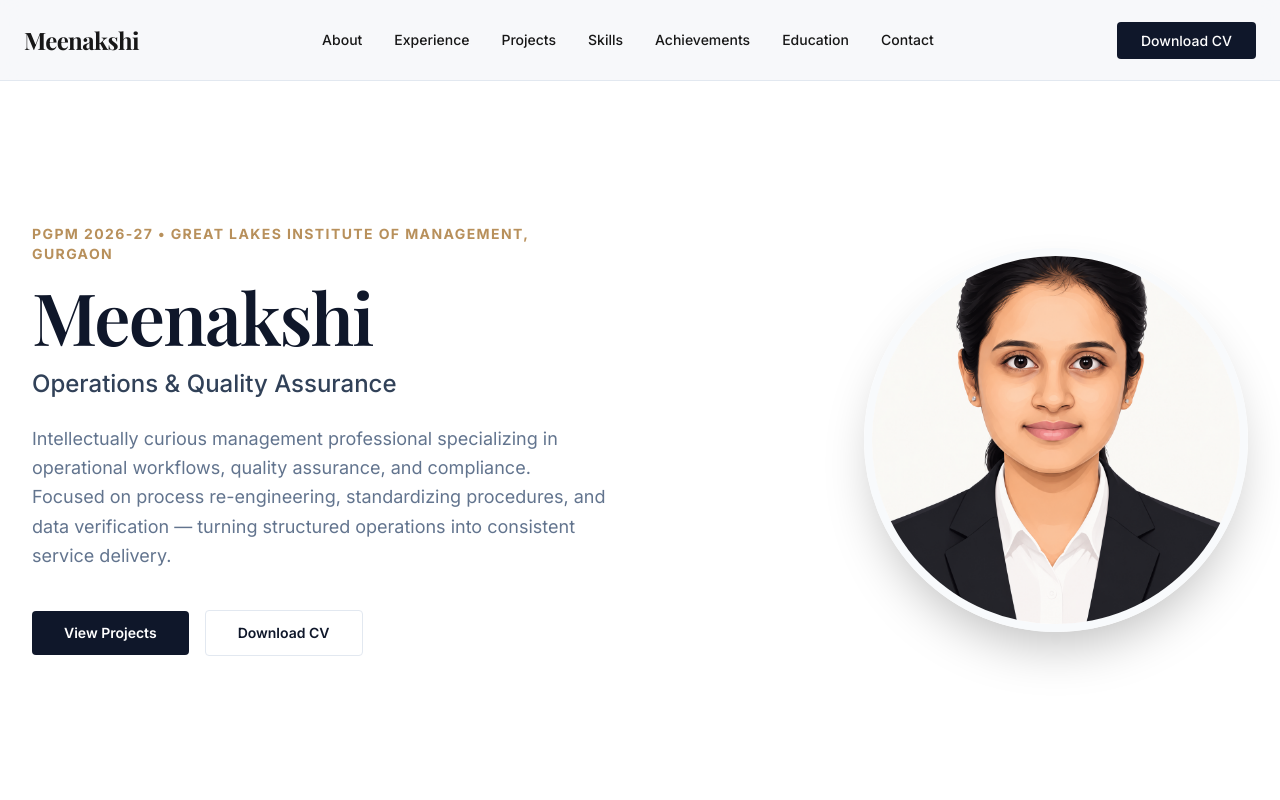
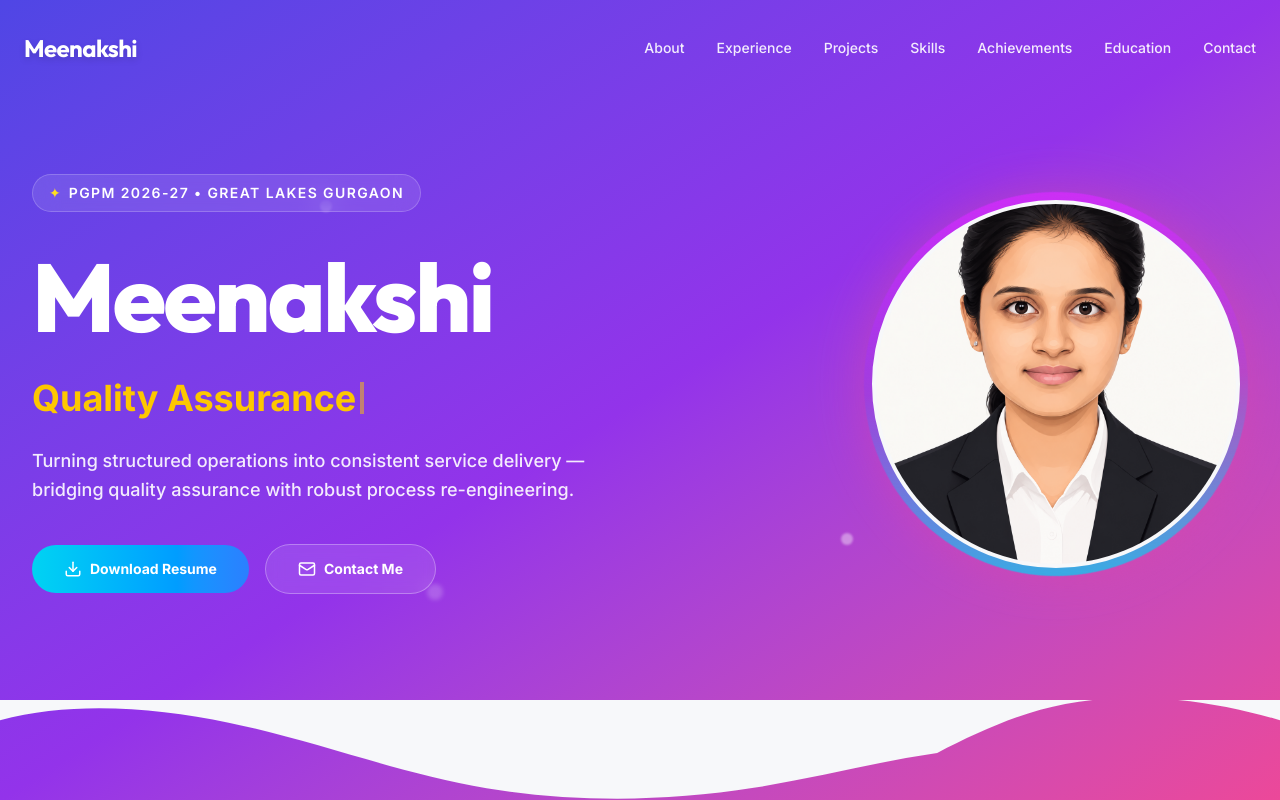
Before and after one commit to raunaksingh-code/Meenakshi-Portfolio, a Next.js app: page / in a window 1280 px wide. Shown: the top 800 px of the page. Built offline with nearby package versions, Linux system fonts and the light colour scheme; a web font is replaced by a local one.

Commit message:
feat: redesign hero with vibrant animated gradient and typing effect

```diff
--- a/src/app/globals.css
+++ b/src/app/globals.css
@@ -47,3 +47,29 @@ body {
   -webkit-text-fill-color: transparent;
   background-clip: text;
 }
+
+@keyframes spin-slow {
+  from {
+    transform: rotate(0deg);
+  }
+  to {
+    transform: rotate(360deg);
+  }
+}
+
+@keyframes reverse-spin {
+  from {
+    transform: rotate(360deg);
+  }
+  to {
+    transform: rotate(0deg);
+  }
+}
+
+.animate-spin-slow {
+  animation: spin-slow 8s linear infinite;
+}
+
+.animate-reverse-spin {
+  animation: reverse-spin 8s linear infinite;
+}
--- a/src/app/layout.tsx
+++ b/src/app/layout.tsx
@@ -30,7 +30,7 @@ export default function RootLayout({ children }: { children: React.ReactNode })
       lang="en"
       className={`${inter.variable} ${outfit.variable} ${playfair.variable} h-full antialiased scroll-smooth`}
     >
-      <body className="min-h-full flex flex-col font-sans bg-background text-foreground overflow-x-hidden pt-20">
+      <body className="min-h-full flex flex-col font-sans bg-background text-foreground overflow-x-hidden">
         <Navbar />
         {children}
       </body>
--- a/src/components/Hero.tsx
+++ b/src/components/Hero.tsx
@@ -1,50 +1,97 @@
+"use client";
+
+import { useState, useEffect } from "react";
 import Image from "next/image";
-import Link from "next/link";
+import { Download, Mail } from "lucide-react";
+
+const typingWords = ["Operations", "Quality Assurance", "Strategy", "Business Intelligence"];
 
 export function Hero() {
+  const [currentWordIndex, setCurrentWordIndex] = useState(0);
+  const [currentText, setCurrentText] = useState("");
+  const [isDeleting, setIsDeleting] = useState(false);
+
+  useEffect(() => {
+    const word = typingWords[currentWordIndex];
+    let timeout: NodeJS.Timeout;
+
+    if (isDeleting) {
+      timeout = setTimeout(() => {
+        setCurrentText(word.substring(0, currentText.length - 1));
+        if (currentText.length === 0) {
+          setIsDeleting(false);
+          setCurrentWordIndex((prev) => (prev + 1) % typingWords.length);
+        }
+      }, 50);
+    } else {
+      timeout = setTimeout(() => {
+        setCurrentText(word.substring(0, currentText.length + 1));
+        if (currentText.length === word.length) {
+          timeout = setTimeout(() => setIsDeleting(true), 2000);
+        }
+      }, 100);
+    }
+
+    return () => clearTimeout(timeout);
+  }, [currentText, isDeleting, currentWordIndex]);
+
   return (
-    <section className="relative w-full min-h-[calc(100vh-80px)] flex items-center bg-white">
-      <div className="max-w-7xl mx-auto w-full px-6 lg:px-8 py-20 flex flex-col-reverse lg:flex-row items-center justify-between gap-16">
+    <section className="relative w-full min-h-screen flex items-center bg-gradient-to-br from-[#4F46E5] via-[#9333EA] to-[#EC4899] overflow-hidden pt-24 pb-32">
+
+      {/* Decorative floating dots/stars */}
+      <div className="absolute top-1/4 left-1/4 w-3 h-3 bg-white/30 rounded-full blur-[1px]" />
+      <div className="absolute top-1/3 right-1/4 w-2 h-2 bg-white/50 rounded-full blur-[1px]" />
+      <div className="absolute bottom-1/4 left-1/3 w-4 h-4 bg-white/20 rounded-full blur-[2px]" />
+      <div className="absolute top-2/3 right-1/3 w-3 h-3 bg-white/40 rounded-full blur-[1px]" />
+
+      <div className="relative z-10 max-w-7xl mx-auto w-full px-6 lg:px-8 flex flex-col-reverse lg:flex-row items-center justify-between gap-16">
 
         {/* Left Column - Text Content */}
         <div className="flex-1 flex flex-col items-center text-center lg:items-start lg:text-left">
 
-          <div className="text-[var(--color-accent-gold)] text-xs md:text-sm font-bold tracking-widest uppercase mb-4">
-            PGPM 2026-27 • GREAT LAKES INSTITUTE OF MANAGEMENT, GURGAON
+          <div className="inline-flex items-center gap-2 px-4 py-2 rounded-full bg-white/10 border border-white/20 backdrop-blur-md mb-8">
+            <span className="text-yellow-300 text-sm">✦</span>
+            <span className="text-white text-xs md:text-sm font-semibold tracking-widest uppercase">
+              PGPM 2026-27 • GREAT LAKES GURGAON
+            </span>
           </div>
 
-          <h1 className="font-serif text-5xl md:text-6xl lg:text-7xl font-semibold tracking-tight text-[#0F172A] mb-4">
+          <h1 className="font-heading text-6xl md:text-7xl lg:text-8xl font-extrabold tracking-tight text-white mb-6 leading-[1.1]">
             Meenakshi
           </h1>
 
-          <h2 className="text-xl md:text-2xl font-medium text-slate-700 mb-6 font-sans">
-            Operations & Quality Assurance
+          <h2 className="text-3xl md:text-4xl font-bold text-yellow-400 mb-6 font-sans h-12 flex items-center">
+            {currentText}
+            <span className="animate-pulse ml-1 inline-block w-1 h-8 bg-yellow-400"></span>
           </h2>
 
-          <p className="text-slate-500 max-w-xl text-base md:text-lg leading-relaxed mb-10">
-            Intellectually curious management professional specializing in operational workflows, quality assurance, and compliance. Focused on process re-engineering, standardizing procedures, and data verification — turning structured operations into consistent service delivery.
+          <p className="text-white/90 max-w-xl text-base md:text-lg leading-relaxed mb-10 font-medium">
+            Turning structured operations into consistent service delivery — bridging quality assurance with robust process re-engineering.
           </p>
 
-          <div className="flex flex-col sm:flex-row items-center gap-4">
-            <Link
-              href="#projects"
-              className="w-full sm:w-auto px-8 py-3 bg-[#0F172A] text-white text-sm font-semibold rounded hover:bg-[#1E293B] transition-colors text-center"
-            >
-              View Projects
-            </Link>
+          <div className="flex flex-col sm:flex-row items-center gap-4 w-full sm:w-auto">
             <a
               href="/Resume.pdf"
               target="_blank"
-              className="w-full sm:w-auto px-8 py-3 bg-white text-[#0F172A] border border-[#E2E8F0] text-sm font-semibold rounded hover:bg-slate-50 transition-colors text-center"
+              className="flex items-center justify-center gap-2 w-full sm:w-auto px-8 py-3.5 bg-gradient-to-r from-cyan-400 to-blue-500 text-white text-sm font-bold rounded-full hover:shadow-[0_0_20px_rgba(34,211,238,0.5)] transition-all transform hover:-translate-y-1"
             >
-              Download CV
+              <Download size={18} />
+              Download Resume
+            </a>
+            <a
+              href="#contact"
+              className="flex items-center justify-center gap-2 w-full sm:w-auto px-8 py-3.5 bg-white/10 border border-white/30 text-white text-sm font-bold rounded-full hover:bg-white/20 transition-all backdrop-blur-sm"
+            >
+              <Mail size={18} />
+              Contact Me
             </a>
           </div>
         </div>
 
         {/* Right Column - Image */}
         <div className="flex-1 flex justify-center lg:justify-end w-full max-w-sm lg:max-w-none">
-          <div className="relative w-64 h-64 md:w-80 md:h-80 lg:w-96 lg:h-96 rounded-full overflow-hidden border-[8px] border-slate-50 shadow-2xl">
+          <div className="relative w-72 h-72 md:w-96 md:h-96 rounded-full p-2 bg-gradient-to-tr from-cyan-400 via-transparent to-fuchsia-500 animate-spin-slow rounded-full shadow-[0_0_50px_rgba(236,72,153,0.4)]">
+            <div className="absolute inset-2 rounded-full overflow-hidden border-4 border-background bg-background animate-reverse-spin">
               <Image
                 src="/profile.png"
                 alt="Meenakshi Profile"
@@ -54,8 +101,17 @@ export function Hero() {
               />
             </div>
           </div>
+        </div>
 
       </div>
+
+      {/* Subtle wave transition to the next section */}
+      <div className="absolute bottom-0 left-0 w-full overflow-hidden leading-none z-0 rotate-180">
+        <svg className="relative block w-full h-[50px] md:h-[100px]" data-name="Layer 1" xmlns="http://www.w3.org/2000/svg" viewBox="0 0 1200 120" preserveAspectRatio="none">
+          <path d="M321.39,56.44c58-10.79,114.16-30.13,172-41.86,82.39-16.72,168.19-17.73,250.45-.39C823.78,31,906.67,72,985.66,92.83c70.05,18.48,146.53,26.09,214.34,3V120H0V95.8C59.71,118,130.85,132,201.33,115.2,243.68,105,283.47,81.4,321.39,56.44Z" className="fill-background"></path>
+        </svg>
+      </div>
+
     </section>
   );
 }
--- a/src/components/Navbar.tsx
+++ b/src/components/Navbar.tsx
@@ -2,38 +2,27 @@ import Link from "next/link";
 
 export function Navbar() {
   return (
-    <header className="w-full fixed top-0 left-0 z-50 bg-background/90 backdrop-blur-md border-b border-muted">
-      <div className="max-w-7xl mx-auto px-6 h-20 flex items-center justify-between">
+    <header className="w-full fixed top-0 left-0 z-50 bg-transparent">
+      <div className="max-w-7xl mx-auto px-6 h-24 flex items-center justify-between">
         {/* Logo */}
-        <Link href="/" className="font-serif text-2xl font-bold tracking-tight text-foreground">
+        <Link href="/" className="font-heading text-2xl font-bold tracking-tight text-white drop-shadow-md">
           Meenakshi
         </Link>
 
         {/* Desktop Navigation */}
-        <nav className="hidden lg:flex items-center space-x-8 text-sm font-medium text-foreground">
-          <Link href="#about" className="hover:text-primary transition-colors">About</Link>
-          <Link href="#experience" className="hover:text-primary transition-colors">Experience</Link>
-          <Link href="#projects" className="hover:text-primary transition-colors">Projects</Link>
-          <Link href="#skills" className="hover:text-primary transition-colors">Skills</Link>
-          <Link href="#achievements" className="hover:text-primary transition-colors">Achievements</Link>
-          <Link href="#education" className="hover:text-primary transition-colors">Education</Link>
-          <Link href="#contact" className="hover:text-primary transition-colors">Contact</Link>
+        <nav className="hidden lg:flex items-center space-x-8 text-sm font-medium text-white/90">
+          <Link href="#about" className="hover:text-white transition-colors relative after:absolute after:bottom-[-4px] after:left-0 after:w-full after:h-[2px] after:bg-white after:scale-x-0 hover:after:scale-x-100 after:transition-transform after:origin-left">About</Link>
+          <Link href="#experience" className="hover:text-white transition-colors relative after:absolute after:bottom-[-4px] after:left-0 after:w-full after:h-[2px] after:bg-white after:scale-x-0 hover:after:scale-x-100 after:transition-transform after:origin-left">Experience</Link>
+          <Link href="#projects" className="hover:text-white transition-colors relative after:absolute after:bottom-[-4px] after:left-0 after:w-full after:h-[2px] after:bg-white after:scale-x-0 hover:after:scale-x-100 after:transition-transform after:origin-left">Projects</Link>
+          <Link href="#skills" className="hover:text-white transition-colors relative after:absolute after:bottom-[-4px] after:left-0 after:w-full after:h-[2px] after:bg-white after:scale-x-0 hover:after:scale-x-100 after:transition-transform after:origin-left">Skills</Link>
+          <Link href="#achievements" className="hover:text-white transition-colors relative after:absolute after:bottom-[-4px] after:left-0 after:w-full after:h-[2px] after:bg-white after:scale-x-0 hover:after:scale-x-100 after:transition-transform after:origin-left">Achievements</Link>
+          <Link href="#education" className="hover:text-white transition-colors relative after:absolute after:bottom-[-4px] after:left-0 after:w-full after:h-[2px] after:bg-white after:scale-x-0 hover:after:scale-x-100 after:transition-transform after:origin-left">Education</Link>
+          <Link href="#contact" className="hover:text-white transition-colors relative after:absolute after:bottom-[-4px] after:left-0 after:w-full after:h-[2px] after:bg-white after:scale-x-0 hover:after:scale-x-100 after:transition-transform after:origin-left">Contact</Link>
         </nav>
-
-        {/* CTA Button */}
-        <div className="hidden lg:block">
-          <a
-            href="/Resume.pdf"
-            target="_blank"
-            className="px-6 py-2.5 bg-[#0F172A] text-white text-sm font-medium rounded hover:bg-[#1E293B] transition-colors"
-          >
-            Download CV
-          </a>
-        </div>
 
         {/* Mobile menu toggle (placeholder for simplicity) */}
         <div className="lg:hidden">
-          <button className="text-foreground">
+          <button className="text-white">
             <svg xmlns="http://www.w3.org/2000/svg" width="24" height="24" viewBox="0 0 24 24" fill="none" stroke="currentColor" strokeWidth="2" strokeLinecap="round" strokeLinejoin="round"><line x1="4" x2="20" y1="12" y2="12"/><line x1="4" x2="20" y1="6" y2="6"/><line x1="4" x2="20" y1="18" y2="18"/></svg>
           </button>
         </div>
```
Lines whose indentation alone changed are shown as unchanged.
